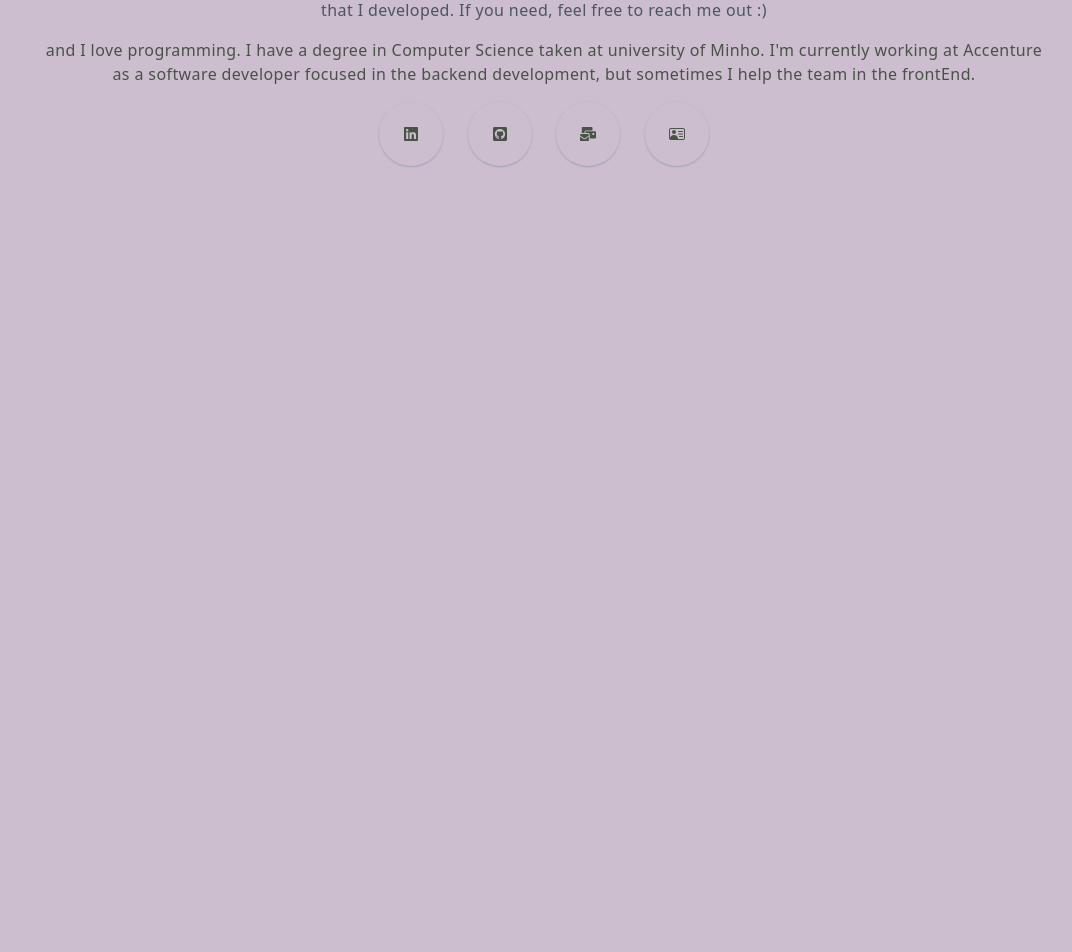
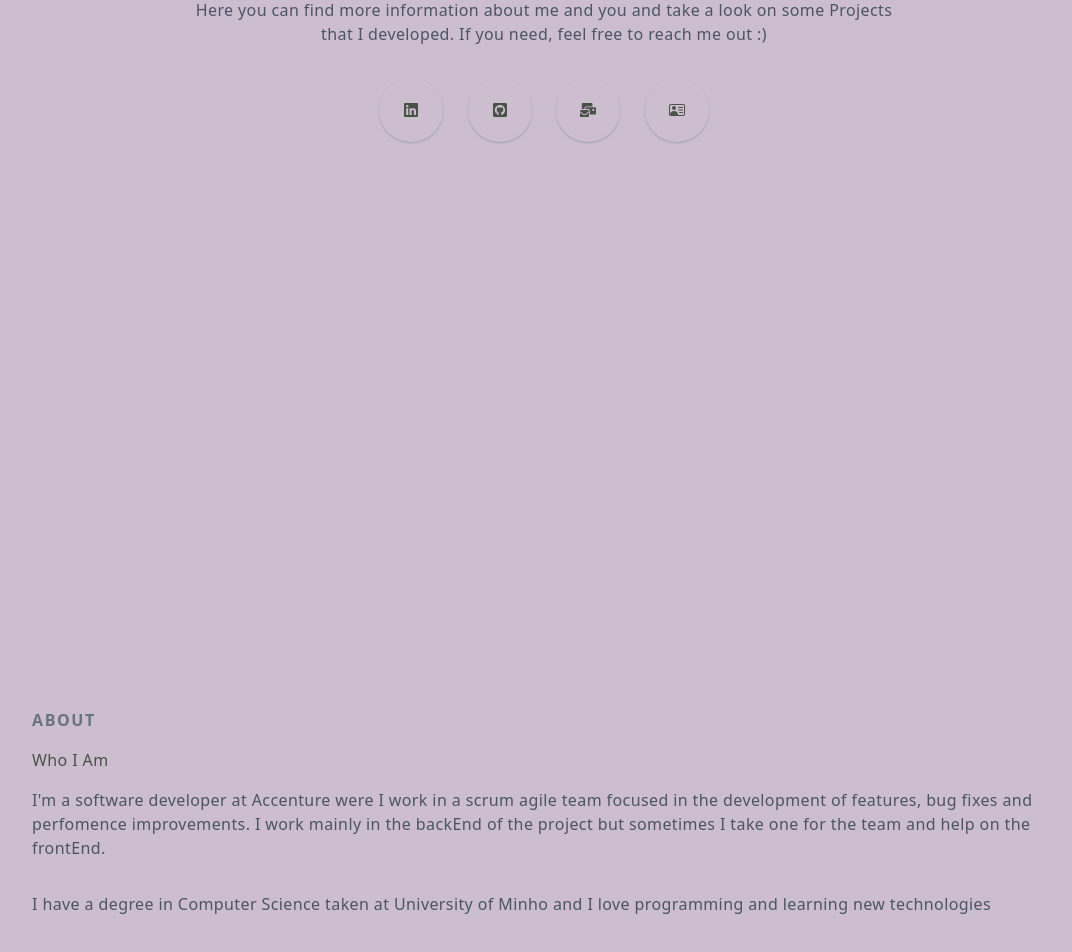
Before and after one commit to pestana1213/Portfolio, a Next.js app: page / in a window 1280 px wide. Shown: the part 388-1340 px from the top of the page, without its empty margins (96-1168 px from the left). Before the commit the page ends 800 px from the top, so only its background shows below. Built offline with nearby package versions, Linux system fonts and the light colour scheme.

Commit message:
some paneleirices

```diff
--- /dev/null
+++ b/components/About.jsx
@@ -0,0 +1,31 @@
+import React from 'react'
+
+const About = () => {
+  return (
+    <div className='w-full md:h-screen p-2 flex items-center py-16'>
+        <div className='max-w-[1024px] m-auto '>
+            <p className='uppercase text-md tracking-widest text-gray-600 '>
+                <h2 className='py-4 text-gray-500  hover:scale-105 ease-out duration-200'>
+                    About
+                </h2>
+
+            </p>
+            <p>
+                Who I Am
+            </p>
+            <p className='py-4 text-gray-600'>
+                I'm a software developer at Accenture were I work in a scrum agile team
+                focused in the development of features, bug fixes and perfomence improvements.
+                I work mainly in the backEnd of the project but sometimes I take one for the team
+                and help on the frontEnd.
+            </p>
+            <p className='py-4 text-gray-600    '>
+                I have a degree in Computer Science taken at University of Minho and I love programming and
+                learning new technologies
+            </p>
+        </div>
+    </div>
+  )
+}
+
+export default About
--- a/components/Main.jsx
+++ b/components/Main.jsx
@@ -23,13 +23,6 @@ export const Main = () => {
                     If you need, feel free to reach me out :)
 
                 </p>
-                <p>
-                    and I love programming. I have a degree in Computer Science taken at university of Minho.
-                    I'm currently working at Accenture as a software developer focused in the backend development, but
-                    sometimes I help the team in the frontEnd.
-
-                </p>
-
                 <div className='flex items-center justify-between max-w-[330px] m-auto py-4'>
                     <div className='rounded-full shadow-sm shadow-gray-400 p-6 cursor-pointer hover:scale-125 ease-in duration-200'>
                         <FaLinkedin />
--- a/pages/index.tsx
+++ b/pages/index.tsx
@@ -1,6 +1,7 @@
 import Head from 'next/head'
 import NavBar from '../components/NavBar'
 import Main from '../components/Main'
+import About from '../components/About'
 
 export default function Home() {
   return (
@@ -14,6 +15,7 @@ export default function Home() {
 
       <NavBar />
       <Main />
+      <About />
     </>
   )
 }
```
